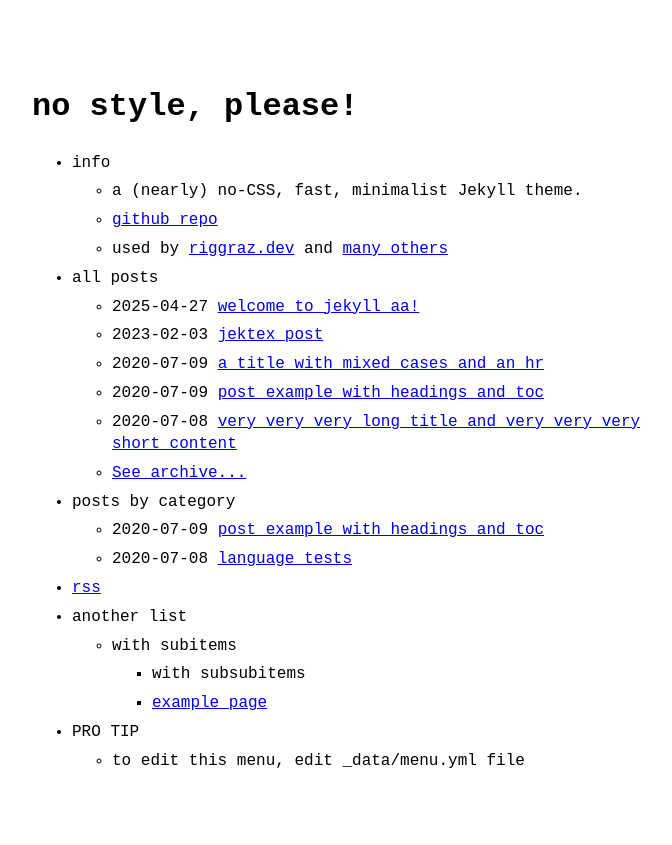
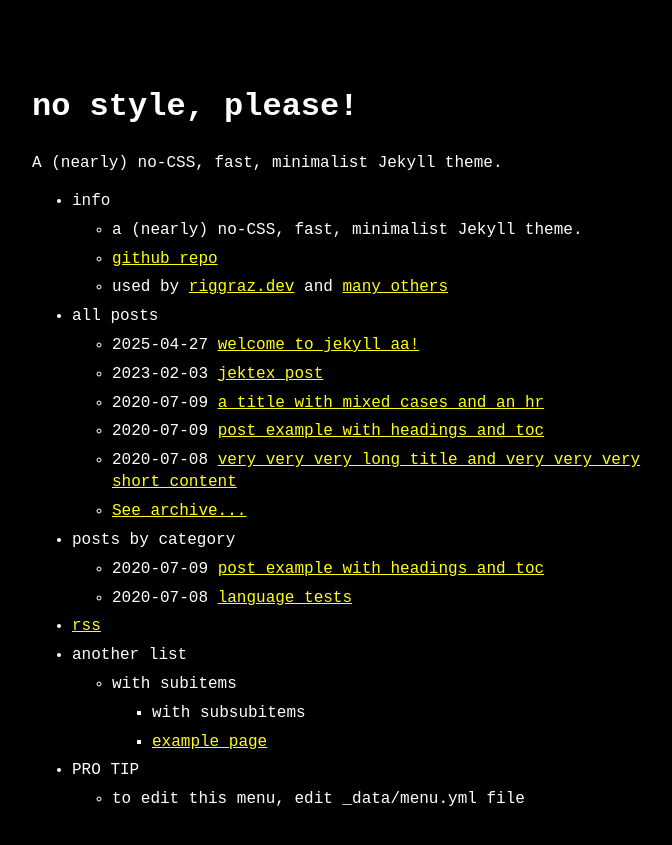
Before and after one commit to efeurun/efeurun.github.io, a Jekyll site: the page built from index.md, in a window 1280 px wide. Shown: the top 845 px of the page, without its empty margins (288-960 px from the left). Built offline with Jekyll 4.4.1, drawn with Linux system fonts in a browser that asks for light colours.

Commit message:
Update _config.yml

```diff
--- a/_config.yml
+++ b/_config.yml
@@ -14,10 +14,10 @@ favicon: "logo.png" # name+extension of favicon (which must be put on the root f
 remote_theme: riggraz/no-style-please # if you are using GitHub Pages, change it to remote_theme: riggraz/no-style-please
 
 theme_config:
-  appearance: "auto" # can be "light", "dark" or "auto"
+  appearance: "dark" # can be "light", "dark" or "auto"
   back_home_text: ".." # customize text for homepage link in post layout
   date_format: "%Y-%m-%d" # customize how date is formatted
-  show_description: false # show blog description in home page
+  show_description: true # show blog description in home page
   lowercase_titles: true # show titles in lowercase in lists
 
 sass:
```
